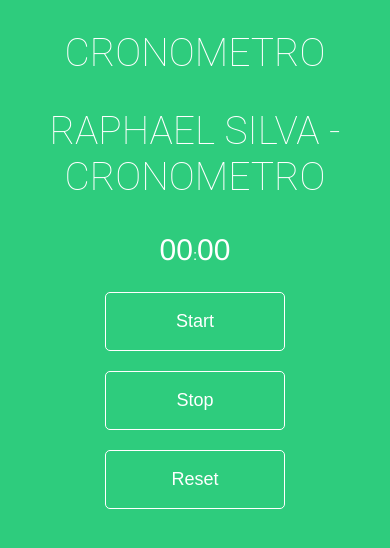
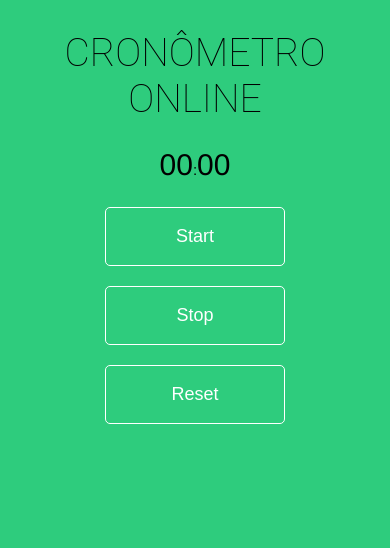
Before and after one commit to rst-tec/Cronometro, a plain HTML site: page index.html in a window 390 px wide. Drawn offline with Linux system fonts and the light colour scheme.

Commit message:
update
update

```diff
--- a/index.html
+++ b/index.html
@@ -5,14 +5,13 @@
     <meta charset="UTF-8">
     <meta http-equiv="X-UA-Compatible" content="IE=edge">
     <meta name="viewport" content="width=device-width, initial-scale=1.0">
-    <title>Cronometro</title>
+    <title>Cronômetro</title>
     <link rel="stylesheet" href="style.css">
 </head>
 
 <body>
     <div class="wrapper">
-        <h1>Cronometro</h1>
-        <h2>Raphael Silva - Cronometro</h2>
+        <h1>Cronômetro Online</h1>
         <p><span id="seconds">00</span>:<span id="tens">00</span></p>
         <button id="button-start">Start</button>
         <button id="button-stop">Stop</button>
--- a/style.css
+++ b/style.css
@@ -61,6 +61,8 @@ button:hover {
     .wrapper {
         width: 350px;
         text-align: center;
+        text-align: center;
+        color: black;
     }
 
 }
```
